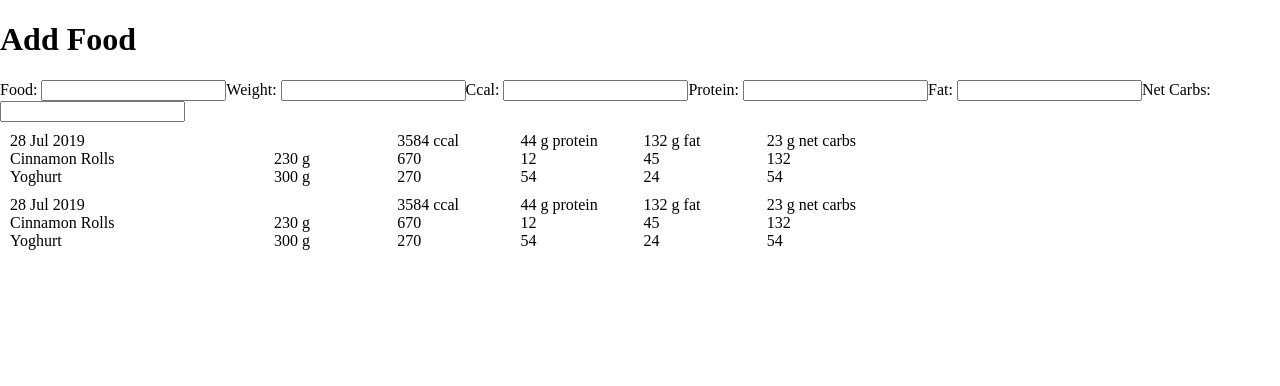
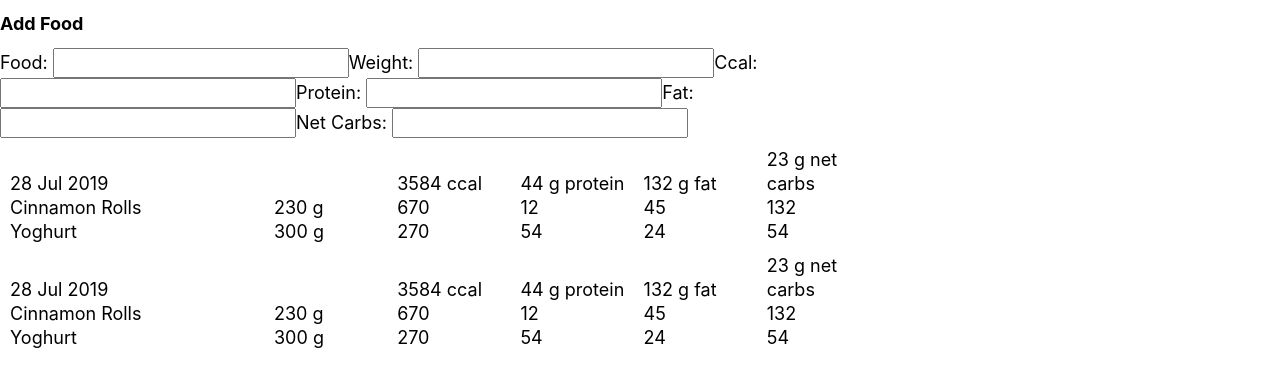
Before and after one commit to jetpackpony/diet-tracker, a React (Create React App) app: page / in a window 1280 px wide. Shown: the top 386 px of the page. Built offline with nearby package versions, Linux system fonts and the light colour scheme.

Commit message:
Add some page-wide styles

```diff
--- a/public/index.html
+++ b/public/index.html
@@ -20,11 +20,6 @@
       Learn how to configure a non-root public URL by running `npm run build`.
     -->
     <link href="https://fonts.googleapis.com/css?family=Roboto:300,400,500" rel="stylesheet">
-    <style type="text/css">
-      body {
-        margin: 0;
-      }
-    </style>
     <title>React App</title>
   </head>
   <body>
--- /dev/null
+++ b/src/App.css
@@ -0,0 +1,14 @@
+* {
+  box-sizing: border-box;
+  font-family: -apple-system, BlinkMacSystemFont, 'Segoe UI', Roboto, Oxygen, Ubuntu, Cantarell, 'Open Sans', 'Helvetica Neue', sans-serif;
+  font-size: 18px;
+  line-height: 24px;
+}
+
+body {
+  margin: 0;
+}
+
+main {
+  max-width: 900px;
+}
--- a/src/App.js
+++ b/src/App.js
@@ -1,6 +1,7 @@
 import React from 'react';
 import FoodJournal from './components/FoodJournal';
 import AddForm from './components/AddForm';
+import "./App.css";
 
 const App = () => {
   return (
--- a/src/components/FoodJournal/FoodJournal.module.css
+++ b/src/components/FoodJournal/FoodJournal.module.css
@@ -1,5 +1,4 @@
 .container {
-  max-width: 900px;
 }
 
 .dayLog {
```
